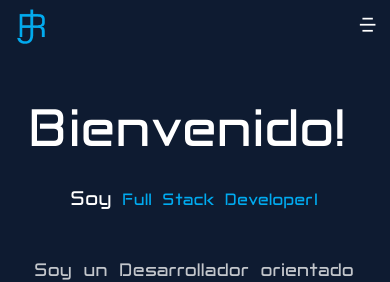
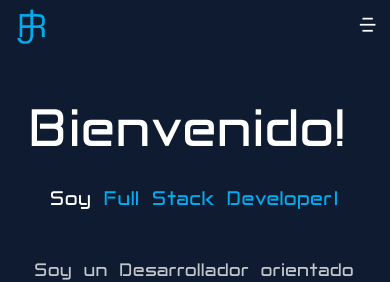
Before and after one commit to Ema0502/JR-Portfolio, a React (Vite) app in the folder vite-porfolio/: page / in a window 390 px wide. Shown: the top 282 px of the page. Built offline with nearby package versions, Linux system fonts and the light colour scheme; a web font is replaced by a local one.

Commit message:
detalle fuente

```diff
--- a/vite-porfolio/src/components/HeroSection/HeroSection.module.css
+++ b/vite-porfolio/src/components/HeroSection/HeroSection.module.css
@@ -82,6 +82,11 @@ a {
     margin-top: 30px;
   }
 
+  .hero__title span {
+    font-size: 1.2rem;
+    color: var(--colorCeleste);
+  }
+
 
   .hero__content {
     margin-top: 5px;
```
